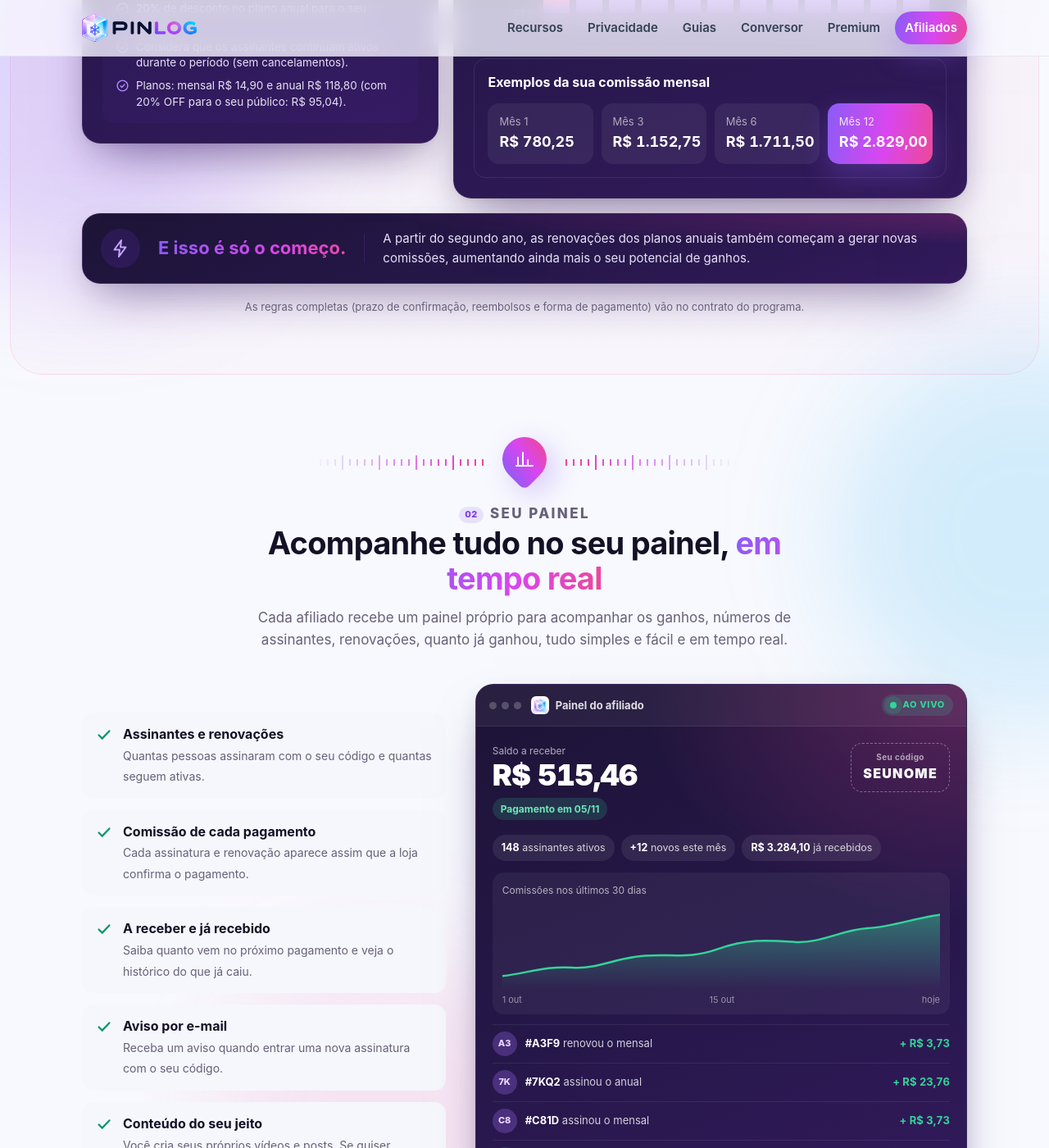
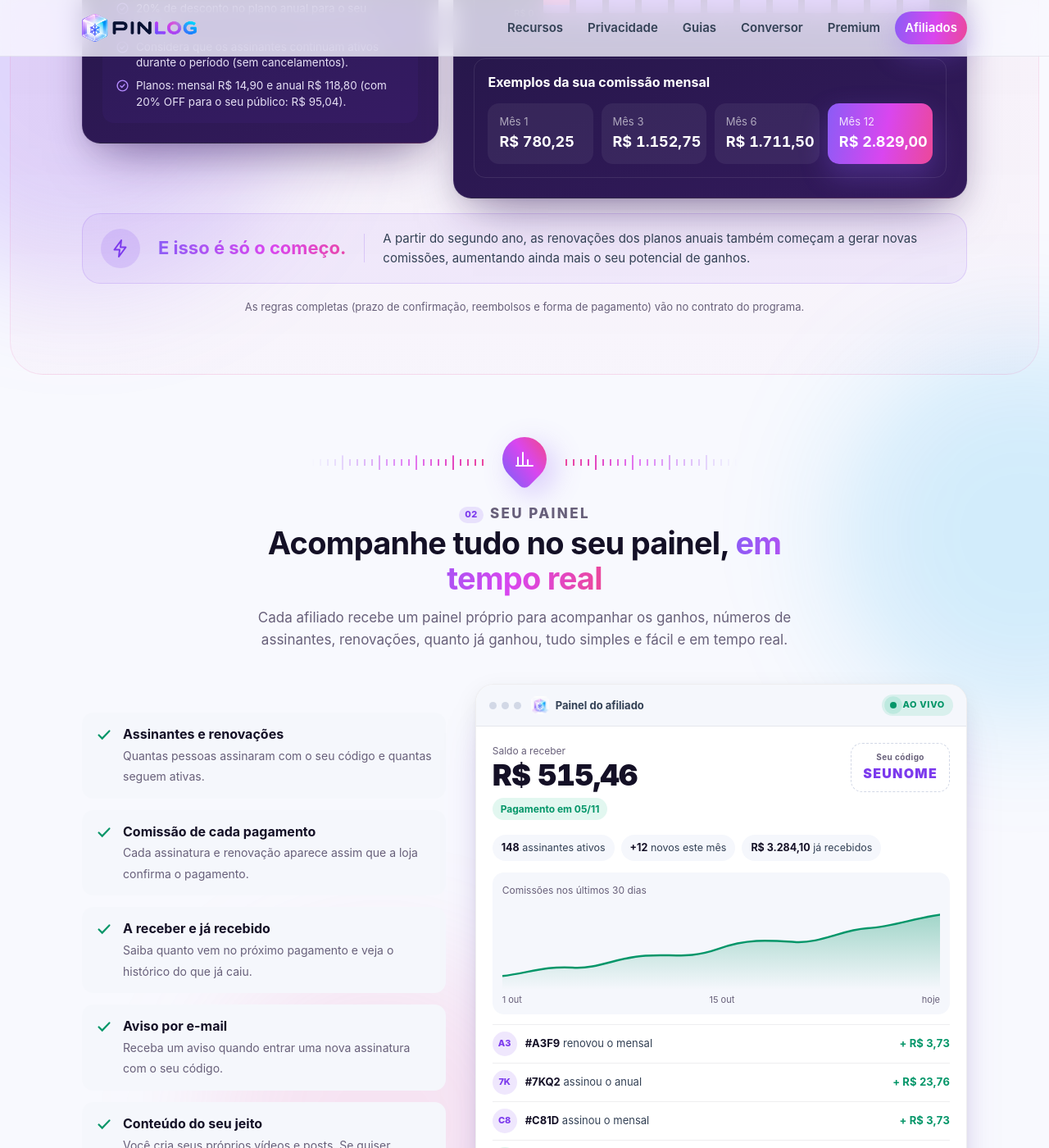
Before and after one commit to klvnblst/pinlog-site, a Jekyll site: the page built from afiliados.html, in a window 1280 px wide and 1400 px high, scrolled down 1678 px. Shown: the whole window at 82% size. Built offline with Jekyll 4.4.1, drawn with Linux system fonts in a browser that asks for light colours.

Commit message:
Afiliados: faixa "E isso é só o começo" e painel do afiliado de volta às cores padrão do site

```diff
--- a/afiliados.html
+++ b/afiliados.html
@@ -183,12 +183,12 @@
             <svg viewBox="0 0 300 100" preserveAspectRatio="none" aria-hidden="true">
               <defs>
                 <linearGradient id="dash-fill" x1="0" y1="0" x2="0" y2="1">
-                  <stop offset="0" stop-color="#34d399" stop-opacity="0.45" />
-                  <stop offset="1" stop-color="#34d399" stop-opacity="0" />
+                  <stop offset="0" stop-color="currentColor" stop-opacity="0.35" />
+                  <stop offset="1" stop-color="currentColor" stop-opacity="0" />
                 </linearGradient>
               </defs>
               <path d="M0,84 C18,80 30,72 48,74 S78,62 98,60 S128,64 148,52 S182,42 200,44 S232,30 250,28 S282,16 300,12 L300,100 L0,100 Z" fill="url(#dash-fill)" />
-              <path d="M0,84 C18,80 30,72 48,74 S78,62 98,60 S128,64 148,52 S182,42 200,44 S232,30 250,28 S282,16 300,12" fill="none" stroke="#34d399" stroke-width="2.5" vector-effect="non-scaling-stroke" />
+              <path d="M0,84 C18,80 30,72 48,74 S78,62 98,60 S128,64 148,52 S182,42 200,44 S232,30 250,28 S282,16 300,12" fill="none" stroke="currentColor" stroke-width="2.5" vector-effect="non-scaling-stroke" />
             </svg>
             <div class="dash-axis"><span>1 out</span><span>15 out</span><span>hoje</span></div>
           </div>
--- a/assets/css/site.css
+++ b/assets/css/site.css
@@ -2773,8 +2773,7 @@
 }
 
 /* Calculadora no mesmo visual escuro do painel do afiliado: troca as cores só dentro dela */
-.calc-grid,
-.calc-foot {
+.calc-grid {
   --text: #ffffff;
   --text-2: #e6e0f5;
   --muted: rgba(255, 255, 255, 0.6);
@@ -2791,8 +2790,7 @@
   color: var(--text);
 }
 
-.calc-panel,
-.calc-foot {
+.calc-panel {
   background: radial-gradient(120% 80% at 100% 0%, rgba(236, 72, 153, 0.24), transparent 55%),
     linear-gradient(160deg, #1d1436 0%, #26174a 55%, #331a5c 100%);
   border: 1px solid rgba(255, 255, 255, 0.08);
@@ -2857,15 +2855,14 @@
   margin: 0;
 }
 
-/* Painel do afiliado: uma tela de app escura, para não lembrar a calculadora */
+/* Painel do afiliado: desenho de tela de app, nas cores do site (claro ou escuro) */
 .dash {
   border-radius: var(--radius-lg);
   overflow: hidden;
-  color: #fff;
-  background: radial-gradient(120% 80% at 100% 0%, rgba(236, 72, 153, 0.28), transparent 55%),
-    linear-gradient(160deg, #1d1436 0%, #26174a 55%, #331a5c 100%);
-  border: 1px solid rgba(255, 255, 255, 0.08);
-  box-shadow: 0 30px 60px -24px rgba(49, 18, 94, 0.55), var(--shadow);
+  color: var(--text);
+  background: var(--card);
+  border: 1px solid var(--border-soft);
+  box-shadow: var(--shadow), 0 30px 60px -30px rgba(124, 58, 237, 0.35);
 }
 
 .dash-bar {
@@ -2873,8 +2870,8 @@
   align-items: center;
   gap: 12px;
   padding: 12px 16px;
-  background: rgba(255, 255, 255, 0.05);
-  border-bottom: 1px solid rgba(255, 255, 255, 0.08);
+  background: var(--card-soft);
+  border-bottom: 1px solid var(--border-soft);
 }
 
 .dash-dots {
@@ -2886,7 +2883,7 @@
   width: 9px;
   height: 9px;
   border-radius: 50%;
-  background: rgba(255, 255, 255, 0.22);
+  background: var(--border);
 }
 
 .dash-title {
@@ -2896,7 +2893,7 @@
   gap: 8px;
   font-size: 13px;
   font-weight: 700;
-  color: rgba(255, 255, 255, 0.85);
+  color: var(--text-2);
 }
 
 .dash-title img {
@@ -2911,8 +2908,8 @@
   gap: 7px;
   padding: 4px 10px;
   border-radius: var(--radius-pill);
-  background: rgba(52, 211, 153, 0.16);
-  color: #34d399;
+  background: rgba(16, 185, 129, 0.12);
+  color: var(--mint);
   font-size: 11px;
   font-weight: 800;
   text-transform: uppercase;
@@ -2929,10 +2926,10 @@
 
 @keyframes dash-pulse {
   0% {
-    box-shadow: 0 0 0 0 rgba(52, 211, 153, 0.6);
+    box-shadow: 0 0 0 0 rgba(16, 185, 129, 0.55);
   }
   100% {
-    box-shadow: 0 0 0 9px rgba(52, 211, 153, 0);
+    box-shadow: 0 0 0 9px rgba(16, 185, 129, 0);
   }
 }
 
@@ -2951,7 +2948,7 @@
 .dash-area small {
   display: block;
   font-size: 12px;
-  color: rgba(255, 255, 255, 0.65);
+  color: var(--muted);
 }
 
 .dash-balance strong {
@@ -2968,8 +2965,8 @@
   display: inline-block;
   padding: 4px 10px;
   border-radius: var(--radius-pill);
-  background: rgba(52, 211, 153, 0.16);
-  color: #6ee7b7;
+  background: rgba(16, 185, 129, 0.12);
+  color: var(--mint);
   font-size: 12px;
   font-weight: 700;
 }
@@ -2978,7 +2975,8 @@
   flex: none;
   padding: 8px 14px;
   border-radius: 14px;
-  border: 1.5px dashed rgba(255, 255, 255, 0.35);
+  border: 1.5px dashed var(--border);
+  color: var(--primary);
   font-size: 16px;
   font-weight: 900;
   letter-spacing: 0.08em;
@@ -2990,7 +2988,7 @@
   font-size: 10px;
   font-weight: 700;
   letter-spacing: 0.04em;
-  color: rgba(255, 255, 255, 0.6);
+  color: var(--muted);
 }
 
 .dash-stats {
@@ -3003,19 +3001,19 @@
 .dash-stats span {
   padding: 6px 11px;
   border-radius: var(--radius-pill);
-  background: rgba(255, 255, 255, 0.08);
+  background: var(--card-soft);
   font-size: 12.5px;
-  color: rgba(255, 255, 255, 0.8);
+  color: var(--text-2);
 }
 
 .dash-stats b {
-  color: #fff;
+  color: var(--text);
 }
 
 .dash-area {
   padding: 12px 12px 8px;
   border-radius: 14px;
-  background: rgba(255, 255, 255, 0.05);
+  background: var(--card-soft);
 }
 
 .dash-area svg {
@@ -3023,6 +3021,7 @@
   width: 100%;
   height: 104px;
   margin-top: 8px;
+  color: var(--mint);
 }
 
 .dash-axis {
@@ -3030,7 +3029,7 @@
   justify-content: space-between;
   margin-top: 4px;
   font-size: 11px;
-  color: rgba(255, 255, 255, 0.5);
+  color: var(--muted);
 }
 
 .dash-feed {
@@ -3045,13 +3044,13 @@
   align-items: center;
   gap: 10px;
   padding: 8px 0;
-  border-top: 1px solid rgba(255, 255, 255, 0.08);
+  border-top: 1px solid var(--border-soft);
   font-size: 13px;
-  color: rgba(255, 255, 255, 0.8);
+  color: var(--text-2);
 }
 
 .dash-feed strong {
-  color: #fff;
+  color: var(--text);
 }
 
 .dash-av {
@@ -3060,31 +3059,31 @@
   width: 30px;
   height: 30px;
   border-radius: 50%;
-  background: rgba(168, 115, 255, 0.28);
-  color: #e9d5ff;
+  background: rgba(124, 58, 237, 0.12);
+  color: var(--primary);
   font-size: 11px;
   font-weight: 800;
 }
 
 .dash-feed b {
-  color: #34d399;
+  color: var(--mint);
   font-variant-numeric: tabular-nums;
   white-space: nowrap;
 }
 
 .dash-feed .paid .dash-av {
-  background: rgba(52, 211, 153, 0.2);
-  color: #6ee7b7;
+  background: rgba(16, 185, 129, 0.14);
+  color: var(--mint);
 }
 
 .dash-feed .paid b {
-  color: #fff;
+  color: var(--text);
 }
 
 .dash-note {
   margin: 8px 0 0;
   font-size: 11px;
-  color: rgba(255, 255, 255, 0.5);
+  color: var(--muted);
   text-align: right;
 }
 
```
